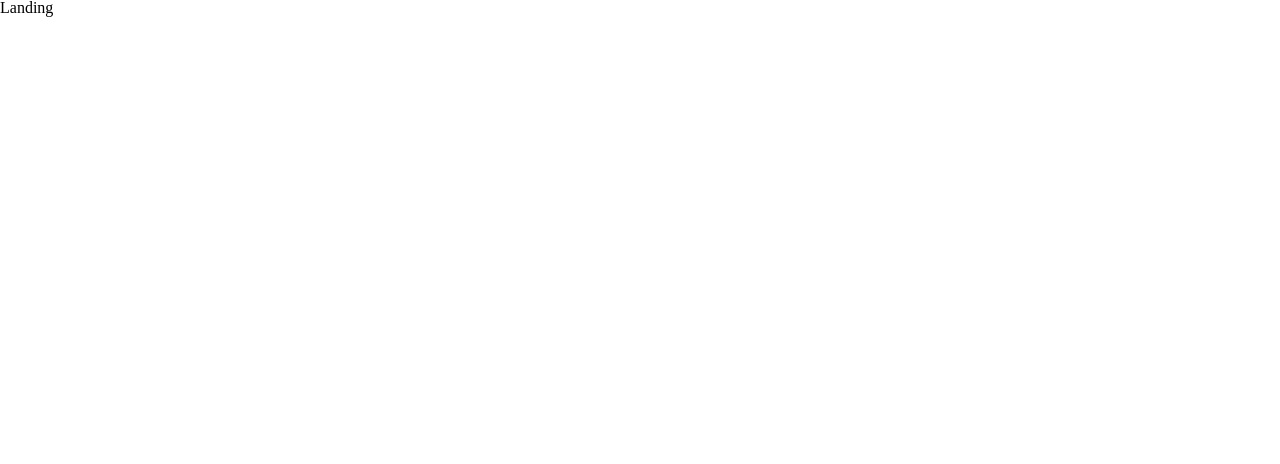
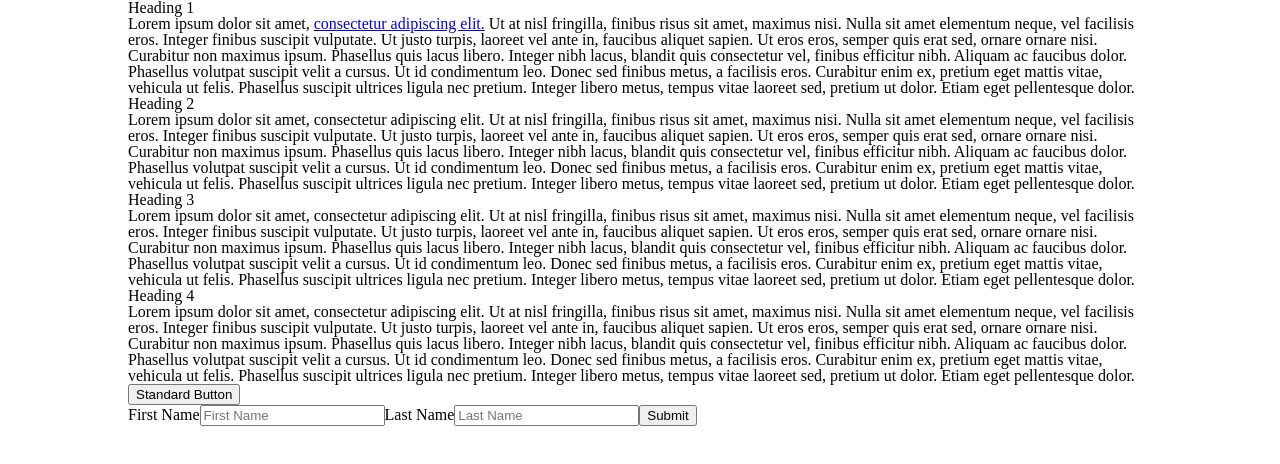
Before and after one commit to WilhelmWillie/congrads.co, a Next.js app: page / in a window 1280 px wide. Shown: the top 464 px of the page. Built offline with nearby package versions, Linux system fonts and the light colour scheme.

Commit message:
init work to setup design system

```diff
--- /dev/null
+++ b/src/components/GridSystem.tsx
@@ -0,0 +1,13 @@
+import React from "react";
+import styled from "styled-components";
+
+const Container = styled.div`
+  max-width: 1024px;
+  width: 90%;
+  margin-left: auto;
+  margin-right: auto;
+`;
+
+export {
+  Container
+}
--- /dev/null
+++ b/src/components/index.ts
@@ -0,0 +1 @@
+export { Container } from "./GridSystem";
--- a/src/pages/index.tsx
+++ b/src/pages/index.tsx
@@ -1,10 +1,33 @@
 import React from 'react';
+
+import { Container } from "../components";
 
 const Landing = () => {
   return (
-    <div>
-      <h1>Landing</h1>
-    </div>
+    <Container>
+      <h1>Heading 1</h1>
+      <p>Lorem ipsum dolor sit amet, <a href="#">consectetur adipiscing elit.</a> Ut at nisl fringilla, finibus risus sit amet, maximus nisi. Nulla sit amet elementum neque, vel facilisis eros. Integer finibus suscipit vulputate. Ut justo turpis, laoreet vel ante in, faucibus aliquet sapien. Ut eros eros, semper quis erat sed, ornare ornare nisi. Curabitur non maximus ipsum. Phasellus quis lacus libero. Integer nibh lacus, blandit quis consectetur vel, finibus efficitur nibh. Aliquam ac faucibus dolor. Phasellus volutpat suscipit velit a cursus. Ut id condimentum leo. Donec sed finibus metus, a facilisis eros. Curabitur enim ex, pretium eget mattis vitae, vehicula ut felis. Phasellus suscipit ultrices ligula nec pretium. Integer libero metus, tempus vitae laoreet sed, pretium ut dolor. Etiam eget pellentesque dolor.</p>
+
+      <h2>Heading 2</h2>
+      <p>Lorem ipsum dolor sit amet, consectetur adipiscing elit. Ut at nisl fringilla, finibus risus sit amet, maximus nisi. Nulla sit amet elementum neque, vel facilisis eros. Integer finibus suscipit vulputate. Ut justo turpis, laoreet vel ante in, faucibus aliquet sapien. Ut eros eros, semper quis erat sed, ornare ornare nisi. Curabitur non maximus ipsum. Phasellus quis lacus libero. Integer nibh lacus, blandit quis consectetur vel, finibus efficitur nibh. Aliquam ac faucibus dolor. Phasellus volutpat suscipit velit a cursus. Ut id condimentum leo. Donec sed finibus metus, a facilisis eros. Curabitur enim ex, pretium eget mattis vitae, vehicula ut felis. Phasellus suscipit ultrices ligula nec pretium. Integer libero metus, tempus vitae laoreet sed, pretium ut dolor. Etiam eget pellentesque dolor.</p>
+
+      <h3>Heading 3</h3>
+      <p>Lorem ipsum dolor sit amet, consectetur adipiscing elit. Ut at nisl fringilla, finibus risus sit amet, maximus nisi. Nulla sit amet elementum neque, vel facilisis eros. Integer finibus suscipit vulputate. Ut justo turpis, laoreet vel ante in, faucibus aliquet sapien. Ut eros eros, semper quis erat sed, ornare ornare nisi. Curabitur non maximus ipsum. Phasellus quis lacus libero. Integer nibh lacus, blandit quis consectetur vel, finibus efficitur nibh. Aliquam ac faucibus dolor. Phasellus volutpat suscipit velit a cursus. Ut id condimentum leo. Donec sed finibus metus, a facilisis eros. Curabitur enim ex, pretium eget mattis vitae, vehicula ut felis. Phasellus suscipit ultrices ligula nec pretium. Integer libero metus, tempus vitae laoreet sed, pretium ut dolor. Etiam eget pellentesque dolor.</p>
+
+      <h3>Heading 4</h3>
+      <p>Lorem ipsum dolor sit amet, consectetur adipiscing elit. Ut at nisl fringilla, finibus risus sit amet, maximus nisi. Nulla sit amet elementum neque, vel facilisis eros. Integer finibus suscipit vulputate. Ut justo turpis, laoreet vel ante in, faucibus aliquet sapien. Ut eros eros, semper quis erat sed, ornare ornare nisi. Curabitur non maximus ipsum. Phasellus quis lacus libero. Integer nibh lacus, blandit quis consectetur vel, finibus efficitur nibh. Aliquam ac faucibus dolor. Phasellus volutpat suscipit velit a cursus. Ut id condimentum leo. Donec sed finibus metus, a facilisis eros. Curabitur enim ex, pretium eget mattis vitae, vehicula ut felis. Phasellus suscipit ultrices ligula nec pretium. Integer libero metus, tempus vitae laoreet sed, pretium ut dolor. Etiam eget pellentesque dolor.</p>
+
+      <button>Standard Button</button>
+      <form>
+        <label>First Name</label>
+        <input type="text" placeholder="First Name" />
+
+        <label>Last Name</label>
+        <input type="text" placeholder="Last Name" />
+
+        <button type="submit">Submit</button>
+      </form>
+    </Container>
   )
 };
 
```
